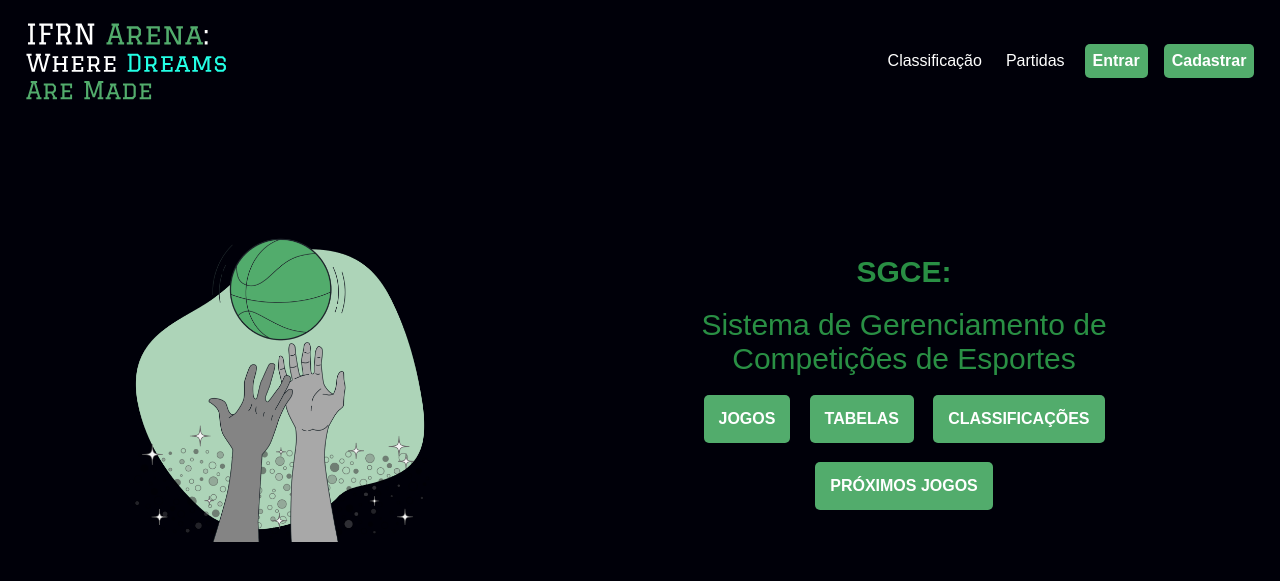
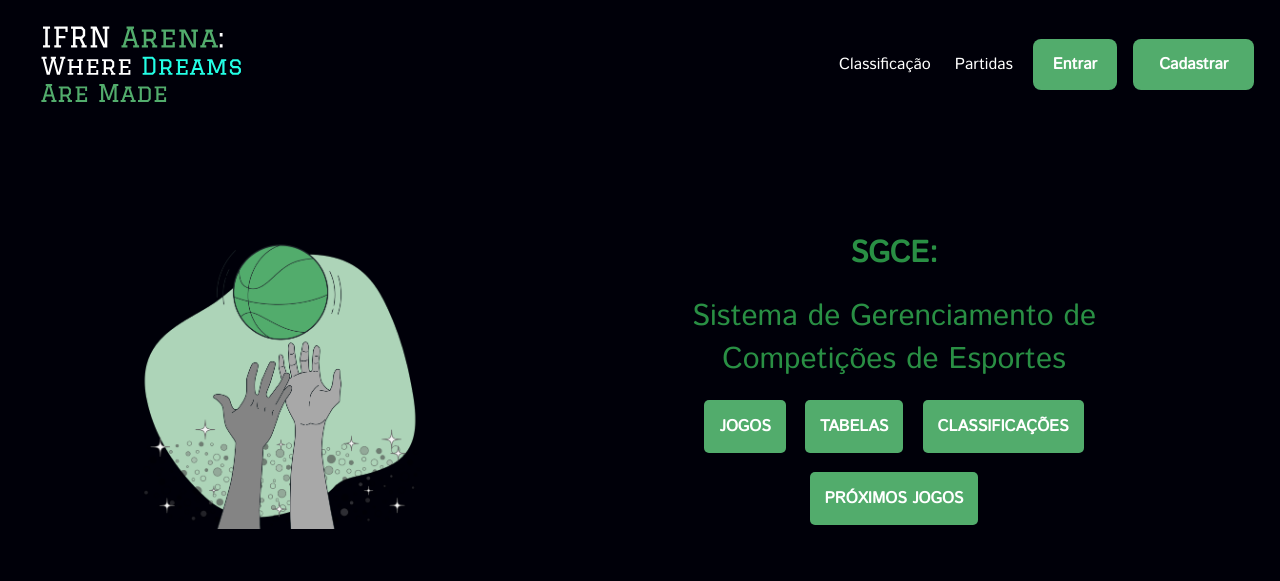
Before and after one commit to jjjor/Projeto-Integrador-SGCE, a Django app: page / in a window 1280 px wide. Shown: the top 581 px of the page. Run offline with Django 4.2, Linux system fonts and the light colour scheme.

Commit message:
arrumando

```diff
--- a/core/static/css/style.css
+++ b/core/static/css/style.css
@@ -5,8 +5,7 @@
 	font-size: 100%;
 	font: inherit;
 	vertical-align: baseline;
-	font-family: Arial, Helvetica, sans-serif;
-
+	font-family: Istok Web, Arial, Helvetica, sans-serif;
 }
 
 body {
@@ -19,10 +18,10 @@ body {
     font-size: 30px;
   }
 
-img {
+.Logo {
 	width: 200px;
-	height: 100px;
-	left: 30px;
+	margin-left: 25px;
+	margin: 15px;
 }
 
 header {
@@ -64,13 +63,20 @@ header {
 	gap: 1rem;
 }
 
-.button {
+.entrar, .cadastrar {
 	color: white;
 	background-color: #52AC6C;
-	border-radius: 5px;
-	padding: 8px;
+	border-radius: 8px;
+	padding: 12px 20px;
 	font-weight: bold;
+	text-align: center;
 }
+
+.cadastrar{
+	padding: 14px 26px;
+	text-align: center;
+}
+
 
 .button:hover {
 	background-color: #2abc4cbb;
@@ -80,8 +86,8 @@ header {
 }
 
 #image {
-	width: 25%;
-	height: 25%;
+	width: 300px;
+	height: 300px;
 }
 
 #content-box {
--- a/core/templates/base.html
+++ b/core/templates/base.html
@@ -6,12 +6,15 @@
    <meta http-equiv="X-UA-Compatible" content="IE=edge">
    <meta name="viewport" content="width=device-width, initial-scale=1.0">
    <link rel="stylesheet" href="{%static 'css/style.css'%}">
+   <link rel="preconnect" href="https://fonts.googleapis.com">
+   <link rel="preconnect" href="https://fonts.gstatic.com" crossorigin>
+   <link href="https://fonts.googleapis.com/css2?family=Istok+Web&display=swap" rel="stylesheet">
    <title>SGCE</title>
 </head>
 <body>
 
     <header>
-      <img src="{%static 'images/IFRN_Arena__Where_Dreams_Are_Made.svg'%}">
+      <img class="Logo" src="{%static 'images/IFRN_Arena__Where_Dreams_Are_Made.svg'%}">
       <div id="header-content">
          <nav>
             <ul>
@@ -24,16 +27,13 @@
             </ul>
          </nav>
          <div id="buttons">
-            <button type="button" class="button">Entrar</button>
-            <button type="button" class="button">Cadastrar</button>
+            <button type="button" class="entrar">Entrar</button>
+            <button type="button" class="cadastrar">Cadastrar</button>
          </div>
       </div>
 
     </header>
 
-
-
-
    {%block main%}
    {%endblock%}
 </body>
--- /dev/null
+++ b/core/templates/login.html
@@ -0,0 +1,6 @@
+{% extends 'base.html'%}
+{%block main%}
+
+link
+
+{%endblock main%}
--- a/core/views.py
+++ b/core/views.py
@@ -4,3 +4,6 @@ from django.shortcuts import render
 
 def index(request):
     return render(request, 'index.html')
+
+def login(request):
+    return render(request, 'login.html')
--- a/sgce/urls.py
+++ b/sgce/urls.py
@@ -21,4 +21,5 @@ from core import views
 
 urlpatterns = [
    path('', views.index, name='index'),
+   path('login', views.login, name='login'),
 ]
```
Also changed, not shown: core/static/css/login.css (added).
